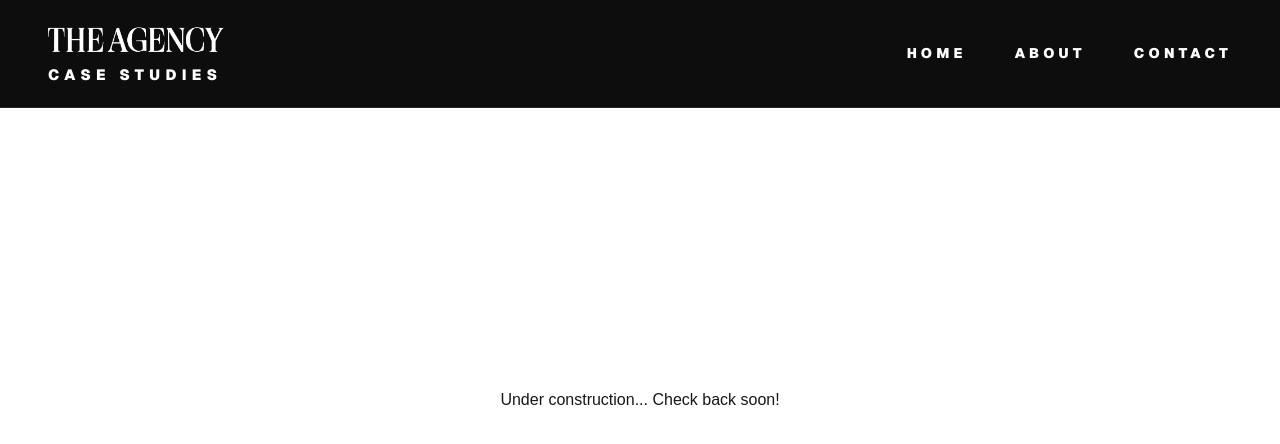
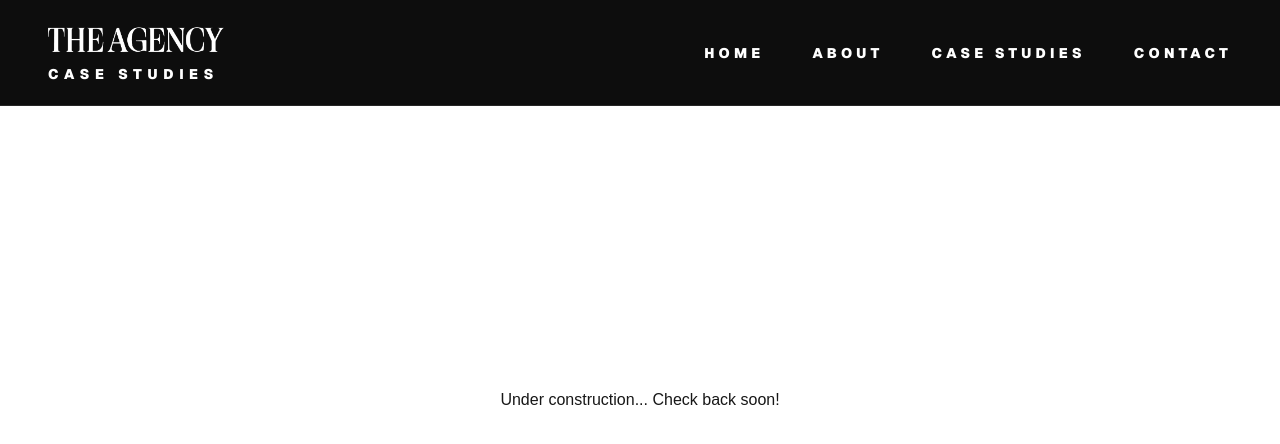
Before and after one commit to The-Agency-at-UF/new-biz-case-studies, a Next.js app in the folder frontend/: page / in a window 1280 px wide. Shown: the top 444 px of the page. Built offline with nearby package versions, Linux system fonts and the light colour scheme.

Commit message:
bug fix: fixed logo pt 2
-additional fix to logo formatting

```diff
--- a/frontend/src/components/NavBar.tsx
+++ b/frontend/src/components/NavBar.tsx
@@ -1,5 +1,3 @@
-// // // nav bar
-
 "use client";
 
 import { useState, useEffect, useRef } from "react";
@@ -42,7 +40,7 @@ export default function PortfolioBar() {
     >
       <div className="flex justify-between items-center px-12 py-5 border-b border-white/10">
 
-        {/* Logo and case studies subtitle */}
+        {/* logo*/}
         <div className="flex flex-col items-start gap-1">
           <Link href="/" className="relative h-10 w-44">
             <Image
@@ -54,16 +52,12 @@ export default function PortfolioBar() {
             />
           </Link>
 
-          <Link
-            href="/portfolio"
-            className="group relative inline-block font-sans text-[15px] uppercase tracking-[0.35em] font-black hover:text-[#f6b530] transition-all duration-300"
-          >
+          <span className="font-sans text-[14px] uppercase tracking-[0.4em] font-black text-white select-none pointer-events-none">
             Case Studies
-            <span className="absolute left-0 bottom-0 w-full h-[1px] bg-white scale-x-0 group-hover:scale-x-100 transition-transform duration-300 origin-left"></span>
-          </Link>
+          </span>
         </div>
 
-        {/* Navigation links */}
+        {/*navigation links*/}
         <ul className="flex space-x-12 font-sans text-sm uppercase tracking-[0.3em] font-black">
           <li>
             <Link
@@ -85,6 +79,15 @@ export default function PortfolioBar() {
           </li>
           <li>
             <Link
+              href="/portfolio"
+              className="group relative py-1 hover:text-[#f6b530] transition-all duration-300"
+            >
+              Case Studies
+              <span className="absolute left-0 bottom-0 w-full h-[2px] bg-white scale-x-0 group-hover:scale-x-100 transition-transform duration-300 origin-left"></span>
+            </Link>
+          </li>
+          <li>
+            <Link
               href="/contact"
               className="group relative py-1 hover:text-[#f34d4e] transition-all duration-300"
             >
```
